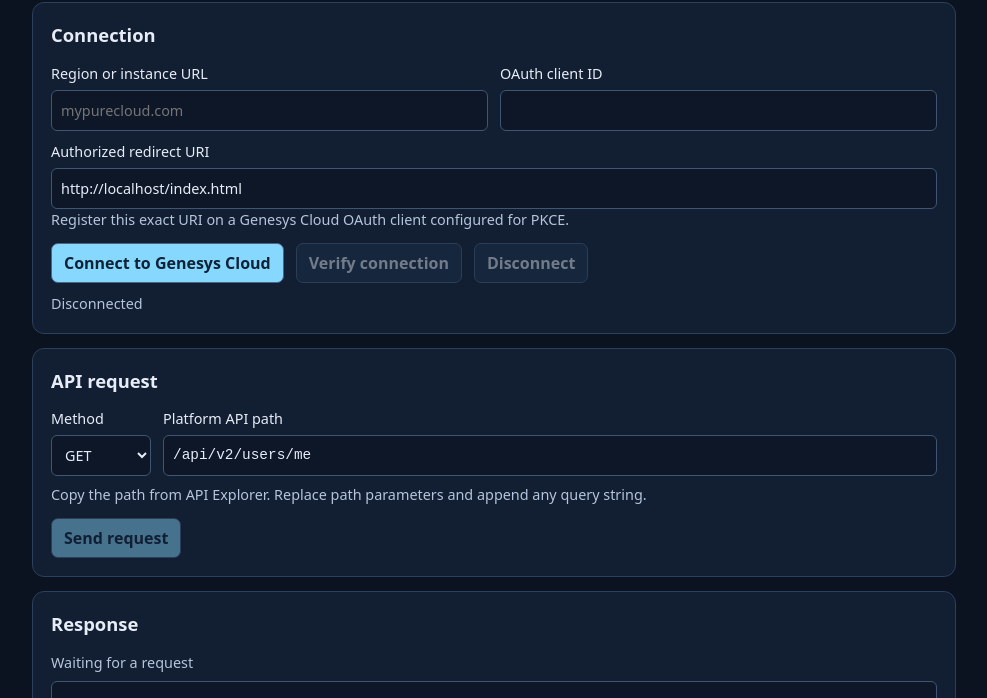
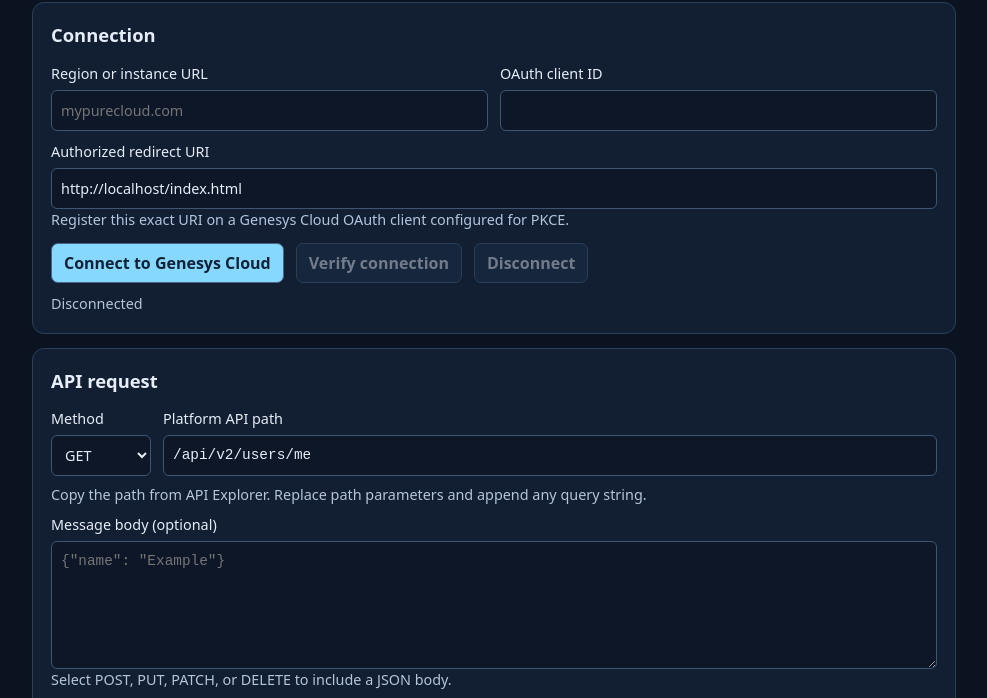
Before and after one commit to jcliff01/oauth-connector, a website: page index.html in a window 1280 px wide. Shown: the part 102-800 px from the top of the page, without its empty margins (146-1133 px from the left). Drawn offline with Linux system fonts and the light colour scheme.

Commit message:
Show optional JSON message body in API console

```diff
--- a/index.html
+++ b/index.html
@@ -37,7 +37,8 @@
           <label>Platform API path<input id="path" value="/api/v2/users/me" required spellcheck="false" aria-describedby="path-help"></label>
         </div>
         <p id="path-help">Copy the path from API Explorer. Replace path parameters and append any query string.</p>
-        <label id="body-field" hidden>JSON body<textarea id="body" rows="5" spellcheck="false" placeholder='{"name": "Example"}'></textarea></label>
+        <label id="body-field">Message body (optional)<textarea id="body" disabled aria-describedby="body-help" rows="5" spellcheck="false" placeholder='{"name": "Example"}'></textarea></label>
+        <p id="body-help">Select POST, PUT, PATCH, or DELETE to include a JSON body.</p>
         <div class="actions"><button id="send" disabled>Send request</button></div>
       </form>
     </section>
```
